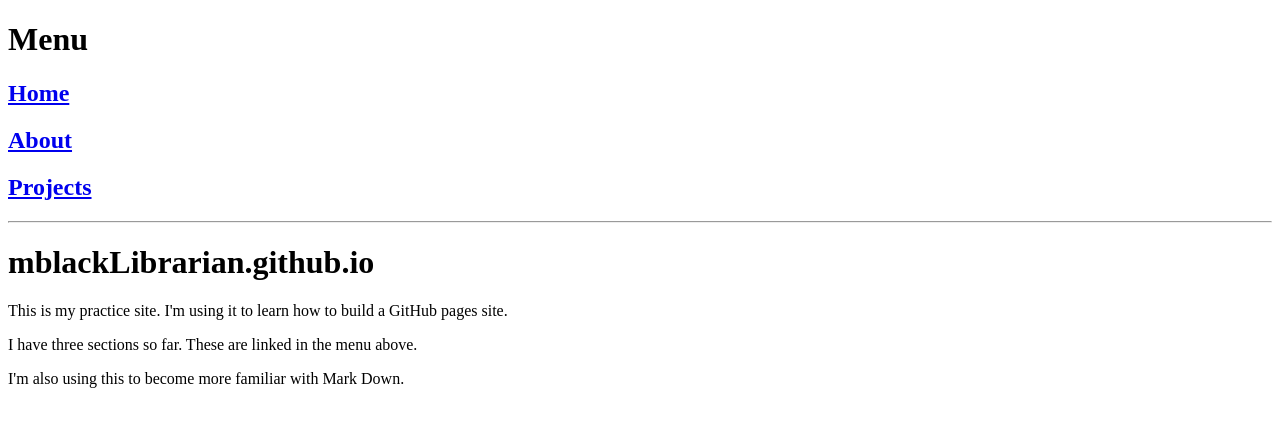
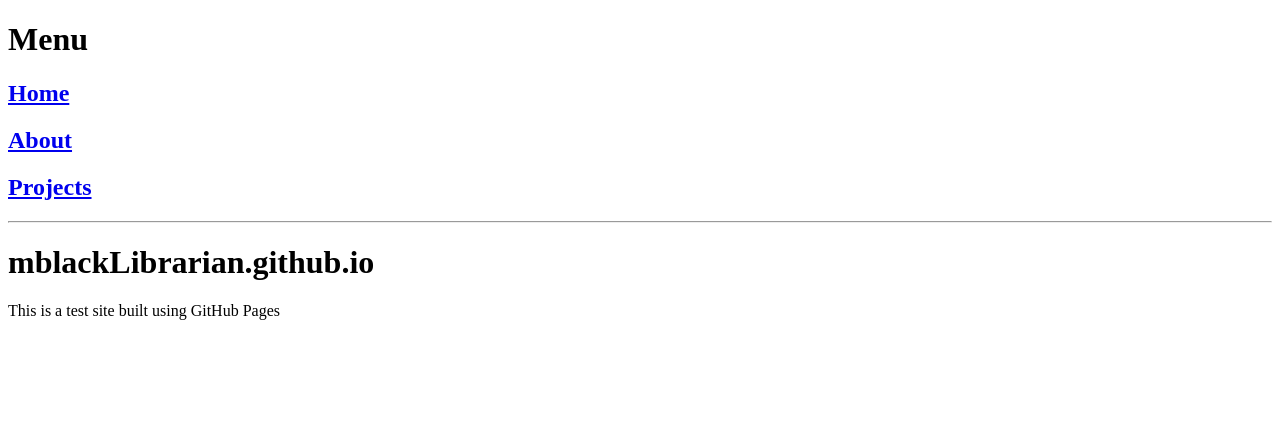
Before and after one commit to mblackLibrarian/mblackLibrarian.github.io, a Jekyll site: the page index.html, which Jekyll copies as it is, in a window 1280 px wide. Shown: the top 427 px of the page. Built offline with Jekyll 4.4.1, drawn with Linux system fonts in a browser that asks for light colours.

Commit message:
Update index.html

```diff
--- a/index.html
+++ b/index.html
@@ -14,9 +14,7 @@
 <h2 id="-projects-https-mblacklibrarian-github-io-projects-"><a href="https://mblackLibrarian.github.io/projects">Projects</a></h2>
 <hr>
 <h1 id="mblacklibrarian-github-io">mblackLibrarian.github.io</h1>
-<p>This is my practice site. I&#39;m using it to learn how to build a GitHub pages site.</p>
-<p>I have three sections so far. These are linked in the menu above. </p>
-<p>I&#39;m also using this to become more familiar with Mark Down.</p>
+<p>This is a test site built using GitHub Pages</p>
 
 <search-carousel titleText="My Test Primo Showcase!" titleLink="https://ucalgary.primo.exlibrisgroup.com/discovery/search?query=any,contains,%22james%20paul%20gee%22&tab=QuickSearch&search_scope=EVERYTHING&vid=01UCALG_INST:UCALGARY" defaultThumbnailUrl="default.png"
         searchUrl="https://ucalgary.primo.exlibrisgroup.com/primaws/rest/external/pnxs?acTriggered=false&blendFacetsSeparately=false&citationTrailFilterByAvailability=true&disableCache=false&getMore=0&inst=01UCALG_INST&isCDSearch=false&lang=en&limit=10&newspapersActive=false&newspapersSearch=false&offset=0&otbRanking=false&pcAvailability=false&q=any,contains,%22james+paul+gee%22&qExclude=&qInclude=&rapido=true&refEntryActive=false&rtaLinks=true&scope=EVERYTHING&searchInFulltextUserSelection=false&skipDelivery=Y&sort=rank&tab=QuickSearch&vid=01UCALG_INST:UCALGARY"></search-carousel>
```
